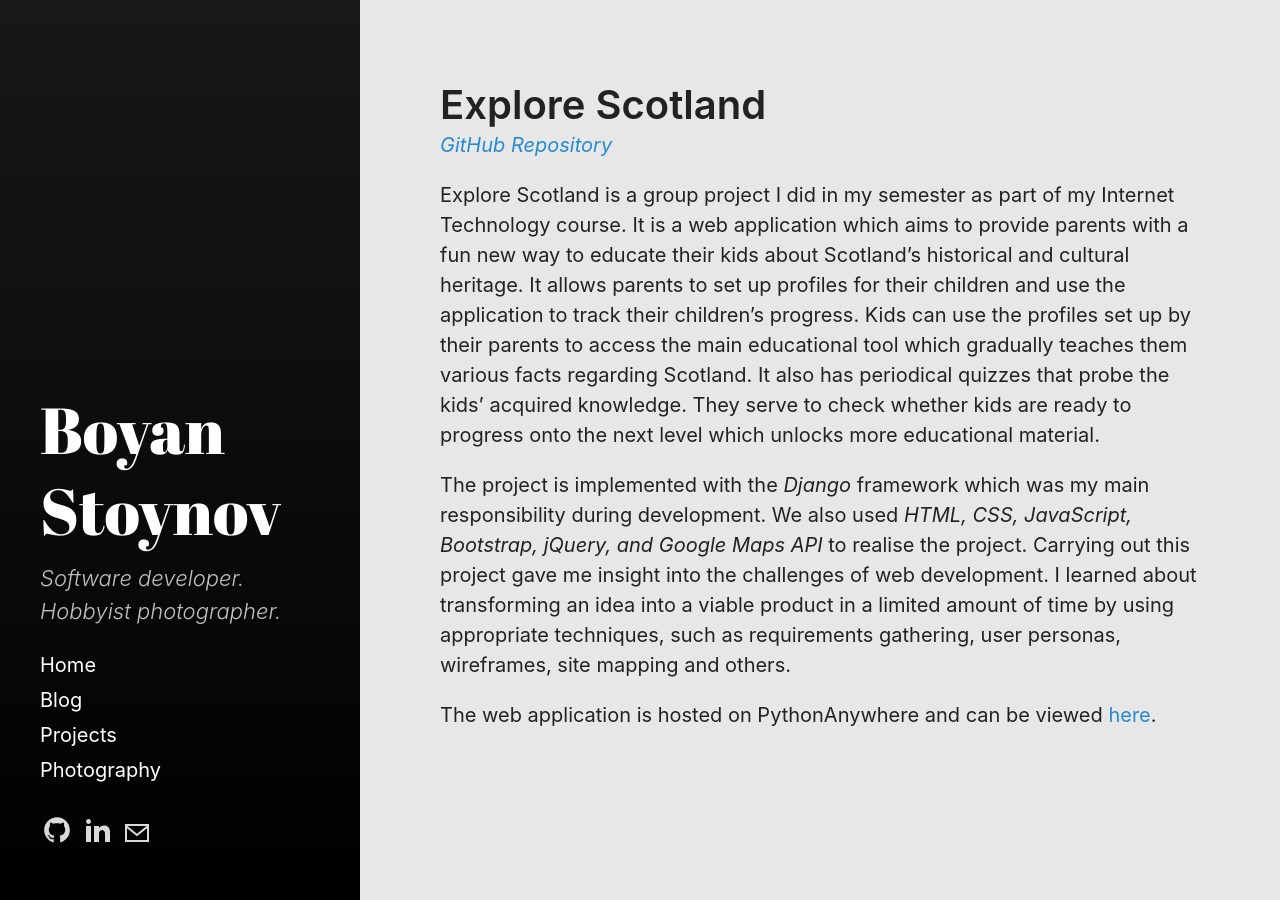
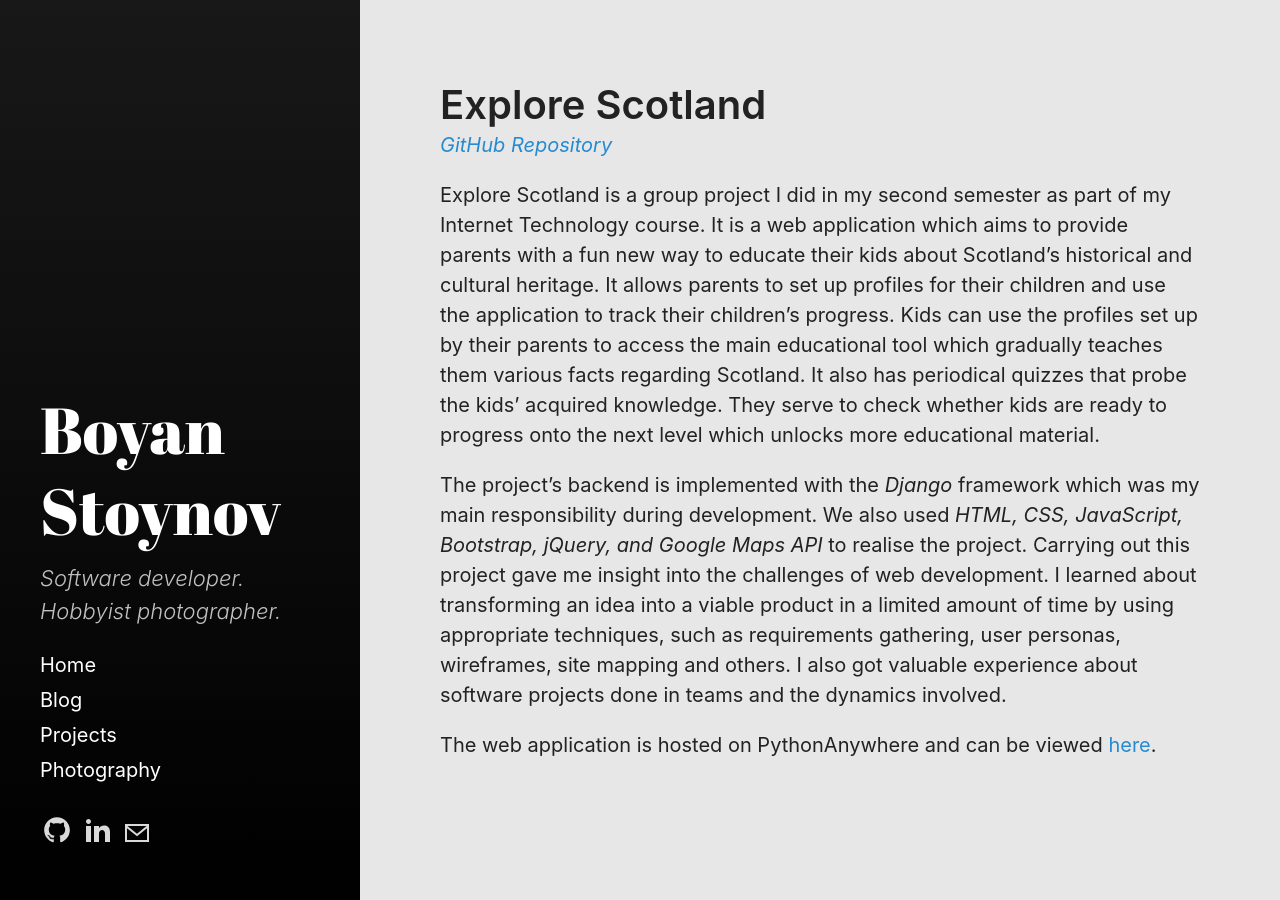
Before and after one commit to StBoyan/boyan.st, a Jekyll site: the page built from _projects/explore_scotland.md, in a window 1280 px wide. Built offline with Jekyll 4.4.1, drawn with Linux system fonts in a browser that asks for light colours.

```diff
--- a/_includes/sidebar-icon-links.html
+++ b/_includes/sidebar-icon-links.html
@@ -2,13 +2,13 @@
 
   <a id="github-link"
      class="icon" title="Github" aria-label="Github"
-     href="{{ site.personal.github }}">
+     href="{{ site.personal.github }}" target="_blank">
     {% include svg/github.svg %}
   </a>
 
   <a id="linkedin-link"
      class="icon" title="LinkedIn" aria-label="LinkedIn"
-     href="{{ site.personal.linkedin }}">
+     href="{{ site.personal.linkedin }}" target="_blank">
     {% include svg/linkedin.svg %}
   </a>
 
--- a/_layouts/post.html
+++ b/_layouts/post.html
@@ -9,7 +9,7 @@
   <!-- Meta for projects and posts -->
   <div class="post-meta">
     {% if page.repo != null %}
-      <span class="post-repo"><a href="{{ page.repo }}">GitHub Repository</a></span>
+      <span class="post-repo"><a href="{{ page.repo }}" target="_blank">GitHub Repository</a></span>
     {% else %}
       <span class="post-date">{{ page.date | date_to_string }}</span>
     {% endif %}
--- a/_projects/explore_scotland.md
+++ b/_projects/explore_scotland.md
@@ -6,8 +6,8 @@
 repo: https://github.com/StBoyan/ExploreScotland
 ---
 
-Explore Scotland is a group project I did in my semester as part of my Internet Technology course. It is a web application which aims to provide parents with a fun new way to educate their kids about Scotland's historical and cultural heritage. It allows parents to set up profiles for their children and use the application to track their children's progress. Kids can use the profiles set up by their parents to access the main educational tool which gradually teaches them various facts regarding Scotland. It also has periodical quizzes that probe the kids' acquired knowledge. They serve to check whether kids are ready to progress onto the next level which unlocks more educational material.
+Explore Scotland is a group project I did in my second semester as part of my Internet Technology course. It is a web application which aims to provide parents with a fun new way to educate their kids about Scotland's historical and cultural heritage. It allows parents to set up profiles for their children and use the application to track their children's progress. Kids can use the profiles set up by their parents to access the main educational tool which gradually teaches them various facts regarding Scotland. It also has periodical quizzes that probe the kids' acquired knowledge. They serve to check whether kids are ready to progress onto the next level which unlocks more educational material.
 
-The project is implemented with the _Django_ framework which was my main responsibility during development. We also used _HTML, CSS, JavaScript, Bootstrap, jQuery, and Google Maps API_ to realise the project. Carrying out this project gave me insight into the challenges of web development. I learned about transforming an idea into a viable product in a limited amount of time by using appropriate techniques, such as requirements gathering, user personas, wireframes, site mapping and others.
+The project's backend is implemented with the _Django_ framework which was my main responsibility during development. We also used _HTML, CSS, JavaScript, Bootstrap, jQuery, and Google Maps API_ to realise the project. Carrying out this project gave me insight into the challenges of web development. I learned about transforming an idea into a viable product in a limited amount of time by using appropriate techniques, such as requirements gathering, user personas, wireframes, site mapping and others. I also got valuable experience about software projects done in teams and the dynamics involved.
 
 The web application is hosted on PythonAnywhere and can be viewed [here](http://explorescotland.pythonanywhere.com/).
```
Also changed, not shown: _projects/little_big_spender.md (+6 -0 lines).
